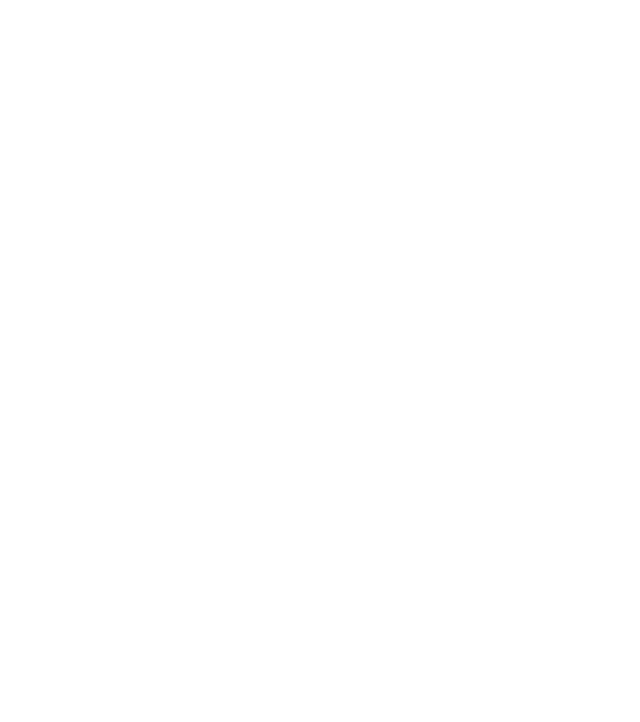
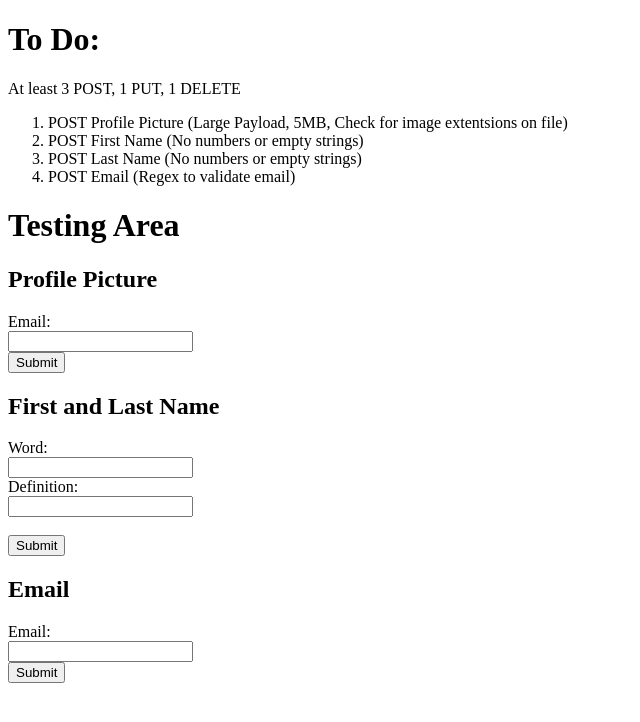
Before and after one commit to wloftus/music-recommender, a plain HTML site: page FrontEnd/index.html in a window 1280 px wide. Shown: the whole page, without its empty margins (0-640 px from the left). Drawn offline with nearby package versions, Linux system fonts and the light colour scheme.

Commit message:
Setting up the skeleton of the project, adding the basic to do items for the landing page

```diff
--- a/FrontEnd/index.html
+++ b/FrontEnd/index.html
@@ -1,10 +1,49 @@
 <!DOCTYPE html>
     <head>
-        <title></title>
+        <title>Kanye Music Reccomender</title>
+        <meta charset="utf-8">
+        <meta name="viewport" content="width=device-width, initial-scale=1.0">
+        <link rel="stylesheet" type="text/css" href="css/style.css">
     </head>
     <body>
-        <script>
+        <h1>To Do:</h1>
+        <p>At least 3 POST, 1 PUT, 1 DELETE</p>
+        <ol>
+            <li>POST Profile Picture (Large Payload, 5MB, Check for image extentsions on file)</li>
+            <li>POST First Name (No numbers or empty strings)</li>
+            <li>POST Last Name (No numbers or empty strings)</li>
+            <li>POST Email (Regex to validate email)</li>
+        </ol>
 
-        </script>
+        <h1>Testing Area</h1>
+
+        <h2>Profile Picture</h2>
+        <div id="image-submission">
+            <label for="profile-image">Email:</label><br>
+            <input type="text" id="profile-image" name="profile-image"><br>
+            <button id="submit-image">Submit</button>
+        </div>
+
+        <h2>First and Last Name</h2>
+        <div id="name-submission"></div>
+            <label for="first-name">Word:</label><br>
+            <input type="text" id="first-name" name="first-name"><br>
+            <label for="last-name">Definition:</label><br>
+            <input type="text" id="last-name" name="last-name">
+            <br/>
+            <br/>
+            <button id="submit-name">Submit</button>
+        </div>
+
+        <h2>Email</h2>
+        <div id="email-submission">
+            <label for="email">Email:</label><br>
+            <input type="text" id="email" name="email"><br>
+            <button id="submit-email">Submit</button>
+        </div>
+
+        <script src="https://code.jquery.com/jquery-3.5.1.slim.min.js"></script>
+        <script src="js/script.js"></script>
+        <script src="js/strings.js"></script>
     </body>
 </html>
```
Also changed, not shown: FrontEnd/js/script.js (added), FrontEnd/js/strings.js (added).
